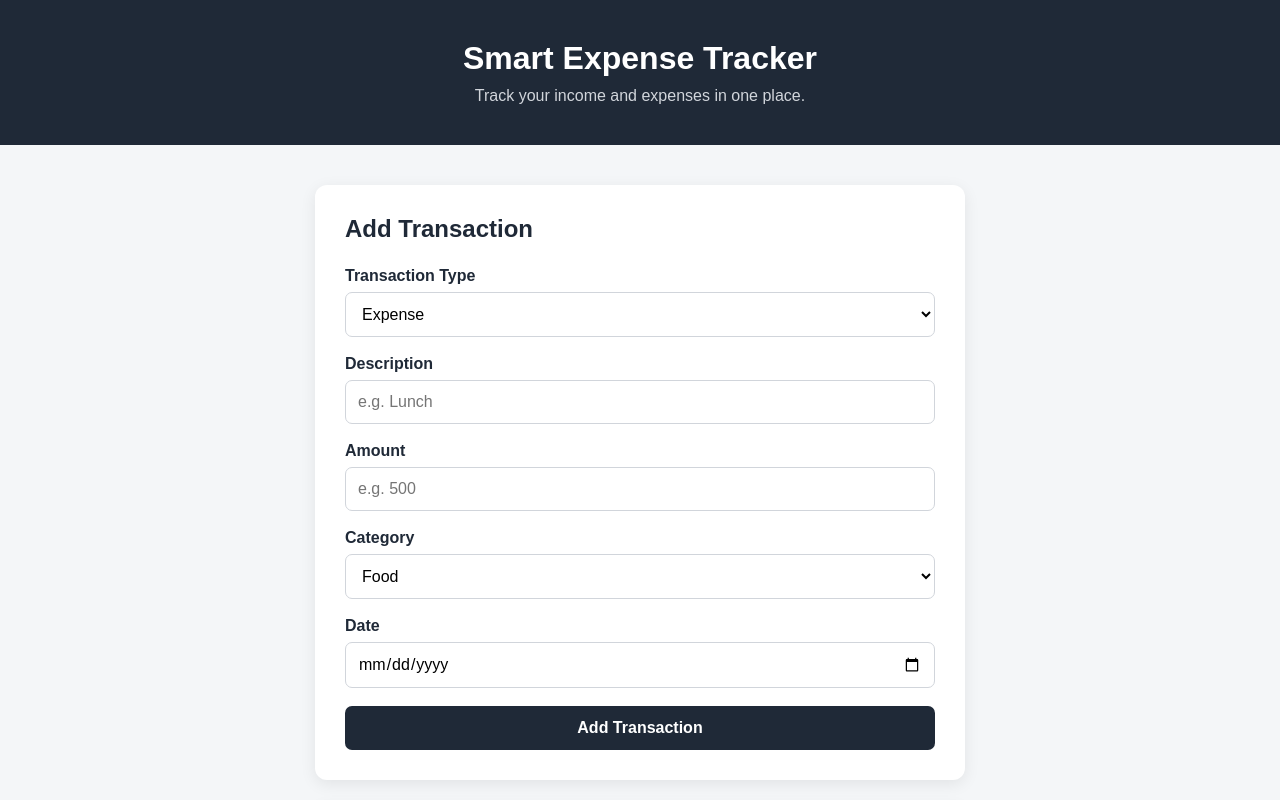
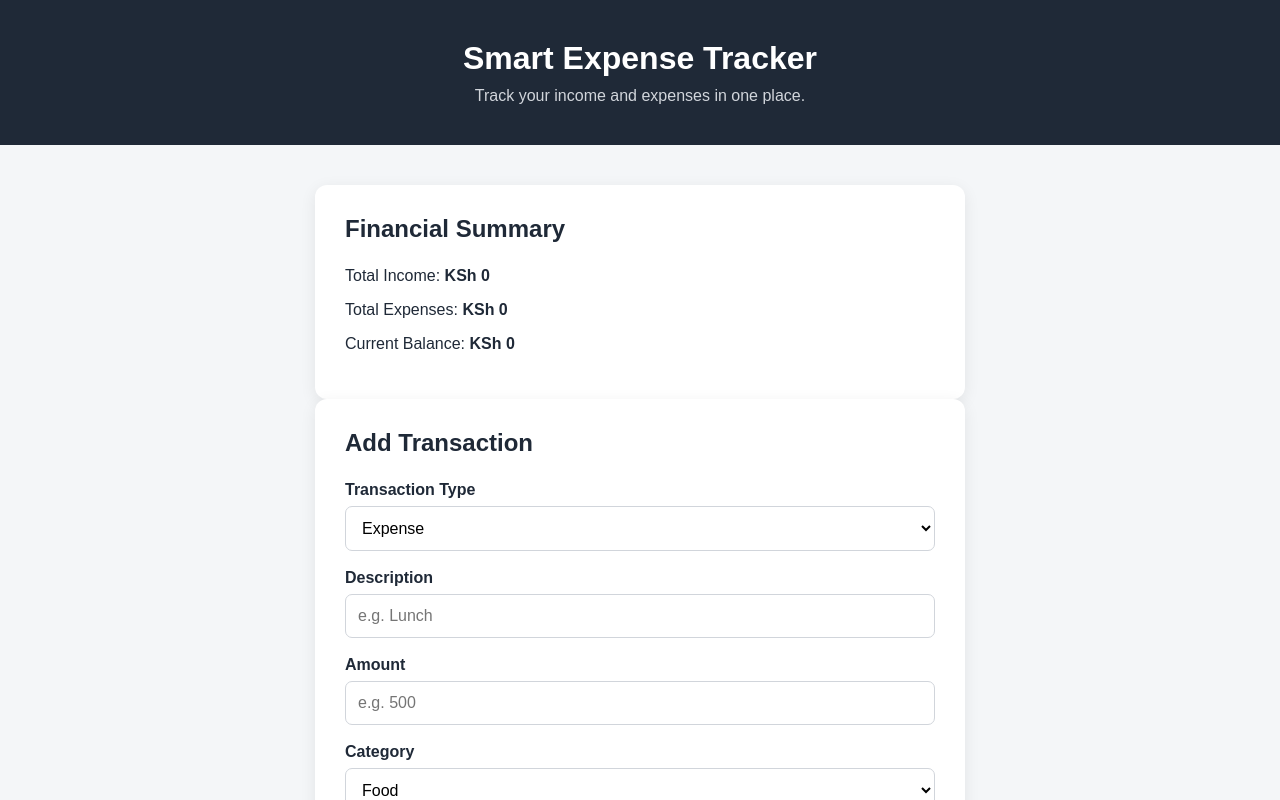
Before and after one commit to clydeopenda-svg/smart-expense-tracker, a React app in the folder frontend/: page / in a window 1280 px wide. Shown: the top 800 px of the page. Built offline with nearby package versions, Linux system fonts and the light colour scheme; no server answers; the HTML template or start-up script is replaced by a standard one.

Commit message:
feat: add income and expense calculations

```diff
--- a/frontend/src/App.jsx
+++ b/frontend/src/App.jsx
@@ -67,6 +67,19 @@ function App() {
     }
   };
 
+  // Calculate total income from all income transactions.
+  const totalIncome = transactions
+    .filter((transaction) => transaction.type === "income")
+    .reduce((total, transaction) => total + Number(transaction.amount), 0);
+
+  // Calculate total expenses from all expense transactions.
+  const totalExpenses = transactions
+    .filter((transaction) => transaction.type === "expense")
+    .reduce((total, transaction) => total + Number(transaction.amount), 0);
+
+  // The balance is what remains after subtracting expenses from income.
+  const balance = totalIncome - totalExpenses;
+
   return (
     <div className="app">
       <header className="app-header">
@@ -75,6 +88,23 @@ function App() {
       </header>
 
       <main className="container">
+        <section className="transaction-card">
+          <h2>Financial Summary</h2>
+
+          <p>
+            Total Income: <strong>KSh {totalIncome.toLocaleString()}</strong>
+          </p>
+
+          <p>
+            Total Expenses:{" "}
+            <strong>KSh {totalExpenses.toLocaleString()}</strong>
+          </p>
+
+          <p>
+            Current Balance: <strong>KSh {balance.toLocaleString()}</strong>
+          </p>
+        </section>
+
         <section className="transaction-card">
           <h2>Add Transaction</h2>
 
```
